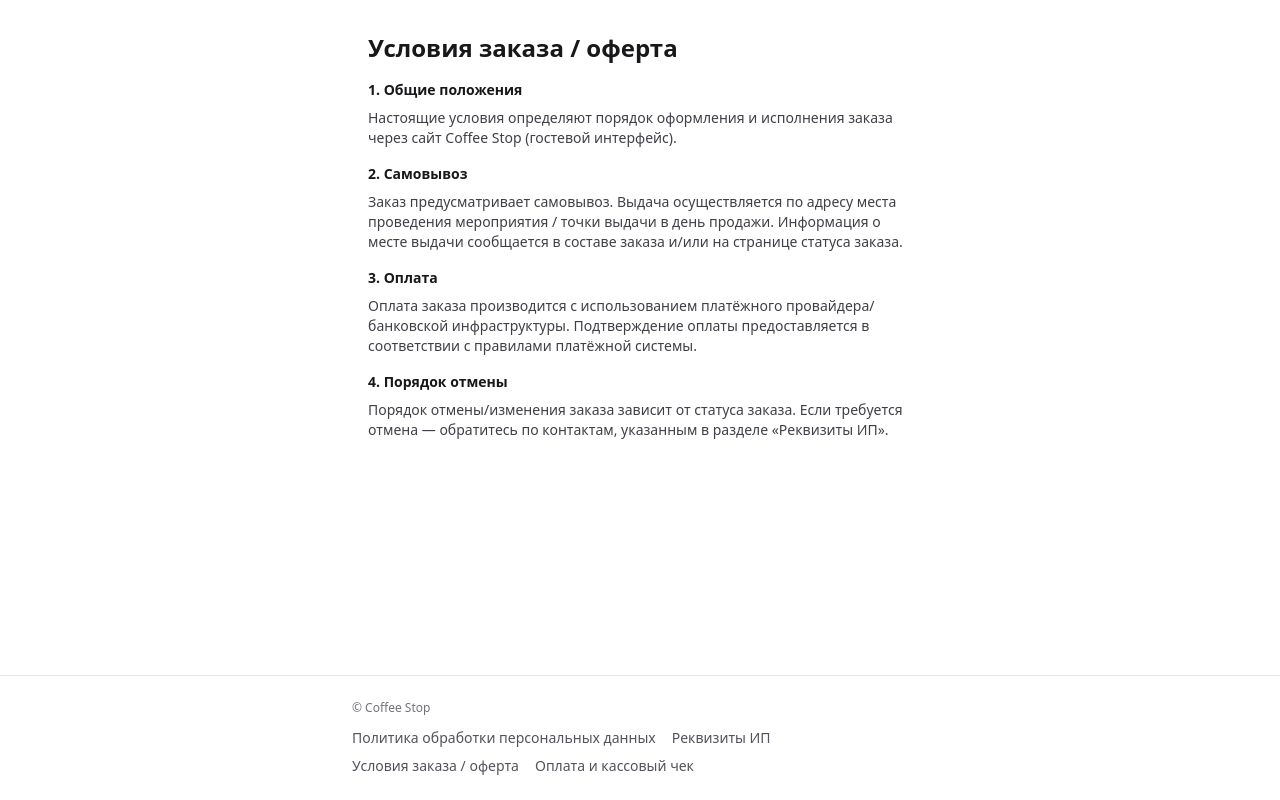
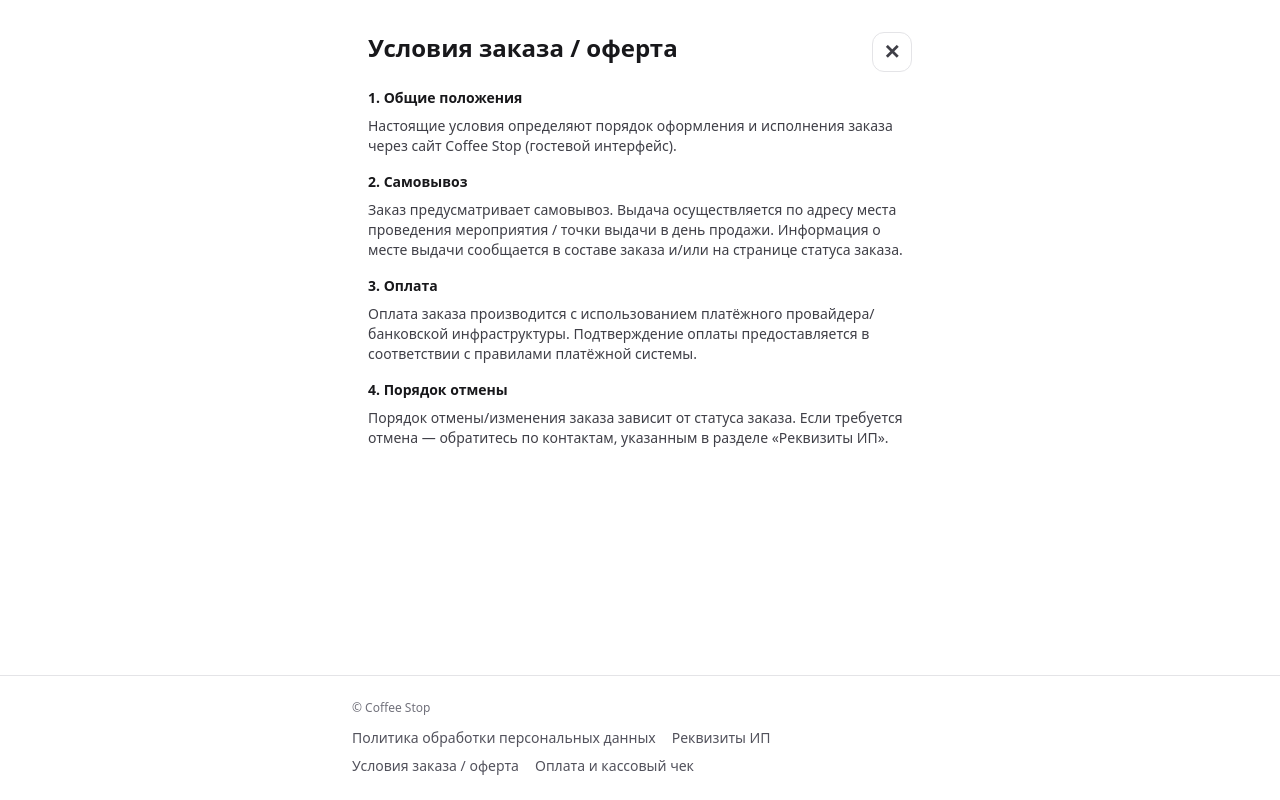
Before and after one commit to UpDeer/coffee-stop1, a Next.js app in the folder frontend-guest/: page /offer in a window 1280 px wide. Built offline with nearby package versions, Linux system fonts and the light colour scheme.

Commit message:
feat: item params per category + guest/barista display

```diff
--- a/frontend-guest/src/app/offer/page.tsx
+++ b/frontend-guest/src/app/offer/page.tsx
@@ -1,8 +1,8 @@
+import { InfoPageShell } from "@/components/InfoPageShell";
+
 export default function OfferPage() {
   return (
-    <main className="mx-auto max-w-xl px-4 py-8">
-      <h1 className="mb-4 text-2xl font-semibold text-zinc-900">Условия заказа / оферта</h1>
-
+    <InfoPageShell title="Условия заказа / оферта">
       <div className="space-y-4 text-sm text-zinc-700">
         <section>
           <div className="font-semibold text-zinc-900">1. Общие положения</div>
@@ -35,6 +35,6 @@ export default function OfferPage() {
           </p>
         </section>
       </div>
-    </main>
+    </InfoPageShell>
   );
 }
--- a/frontend-guest/src/app/payment/page.tsx
+++ b/frontend-guest/src/app/payment/page.tsx
@@ -1,8 +1,8 @@
+import { InfoPageShell } from "@/components/InfoPageShell";
+
 export default function PaymentPage() {
   return (
-    <main className="mx-auto max-w-xl px-4 py-8">
-      <h1 className="mb-4 text-2xl font-semibold text-zinc-900">Оплата и кассовый чек</h1>
-
+    <InfoPageShell title="Оплата и кассовый чек">
       <div className="space-y-4 text-sm text-zinc-700">
         <section>
           <div className="font-semibold text-zinc-900">Как происходит оплата</div>
@@ -28,6 +28,6 @@ export default function PaymentPage() {
           </p>
         </section>
       </div>
-    </main>
+    </InfoPageShell>
   );
 }
--- a/frontend-guest/src/app/privacy/page.tsx
+++ b/frontend-guest/src/app/privacy/page.tsx
@@ -1,8 +1,8 @@
+import { InfoPageShell } from "@/components/InfoPageShell";
+
 export default function PrivacyPage() {
   return (
-    <main className="mx-auto max-w-xl px-4 py-8">
-      <h1 className="mb-4 text-2xl font-semibold text-zinc-900">Политика обработки персональных данных</h1>
-
+    <InfoPageShell title="Политика обработки персональных данных">
       <div className="space-y-4 text-sm text-zinc-700">
         <section>
           <div className="font-semibold text-zinc-900">1. Оператор персональных данных</div>
@@ -66,6 +66,6 @@ export default function PrivacyPage() {
           </p>
         </section>
       </div>
-    </main>
+    </InfoPageShell>
   );
 }
--- a/frontend-guest/src/app/requisites/page.tsx
+++ b/frontend-guest/src/app/requisites/page.tsx
@@ -1,8 +1,8 @@
+import { InfoPageShell } from "@/components/InfoPageShell";
+
 export default function RequisitesPage() {
   return (
-    <main className="mx-auto max-w-xl px-4 py-8">
-      <h1 className="mb-4 text-2xl font-semibold text-zinc-900">Реквизиты ИП</h1>
-
+    <InfoPageShell title="Реквизиты ИП">
       <div className="space-y-4 text-sm text-zinc-700">
         <section>
           <div className="font-semibold text-zinc-900">Индивидуальный предприниматель</div>
@@ -30,6 +30,6 @@ export default function RequisitesPage() {
           </p>
         </section>
       </div>
-    </main>
+    </InfoPageShell>
   );
 }
--- a/frontend-guest/src/components/AppHeader.tsx
+++ b/frontend-guest/src/components/AppHeader.tsx
@@ -9,10 +9,12 @@ import { useCart } from "@/lib/useCart";
 export function AppHeader({
   slug,
   title,
+  subtitle,
   children,
 }: {
   slug: string;
   title: string;
+  subtitle?: string;
   children?: ReactNode;
 }) {
   const cart = useCart(slug);
@@ -38,6 +40,7 @@ export function AppHeader({
           >
             {title}
           </Link>
+          {subtitle ? <div className="mt-0.5 text-xs text-zinc-600">{subtitle}</div> : null}
         </div>
         <Link
           href={withQr(`/s/${encodeURIComponent(slug)}/cart`)}
--- /dev/null
+++ b/frontend-guest/src/components/InfoPageShell.tsx
@@ -0,0 +1,21 @@
+import Link from "next/link";
+import type { ReactNode } from "react";
+
+export function InfoPageShell({ title, children }: { title: string; children: ReactNode }) {
+  return (
+    <main className="mx-auto max-w-xl px-4 py-8">
+      <header className="mb-4 flex items-start justify-between gap-4">
+        <h1 className="text-2xl font-semibold text-zinc-900">{title}</h1>
+        <Link
+          href="/"
+          aria-label="Закрыть"
+          title="Закрыть"
+          className="inline-flex h-10 w-10 items-center justify-center rounded-xl border border-zinc-200 bg-white text-xl font-semibold text-zinc-700 hover:text-zinc-900"
+        >
+          ✕
+        </Link>
+      </header>
+      {children}
+    </main>
+  );
+}
--- a/frontend-guest/src/components/StoreMenuClient.tsx
+++ b/frontend-guest/src/components/StoreMenuClient.tsx
@@ -165,7 +165,11 @@ export function StoreMenuClient({ slug, menu }: { slug: string; menu: StoreMenu
 
   return (
     <div className="min-h-screen bg-zinc-50">
-      <AppHeader slug={slug} title={title}>
+      <AppHeader
+        slug={slug}
+        title={title}
+        subtitle="Быстрое меню и заказ кофе с самовывозом"
+      >
         {categoriesForFilter.length > 0 ? (
           <div className="flex flex-wrap items-center gap-2">
             <button
```
